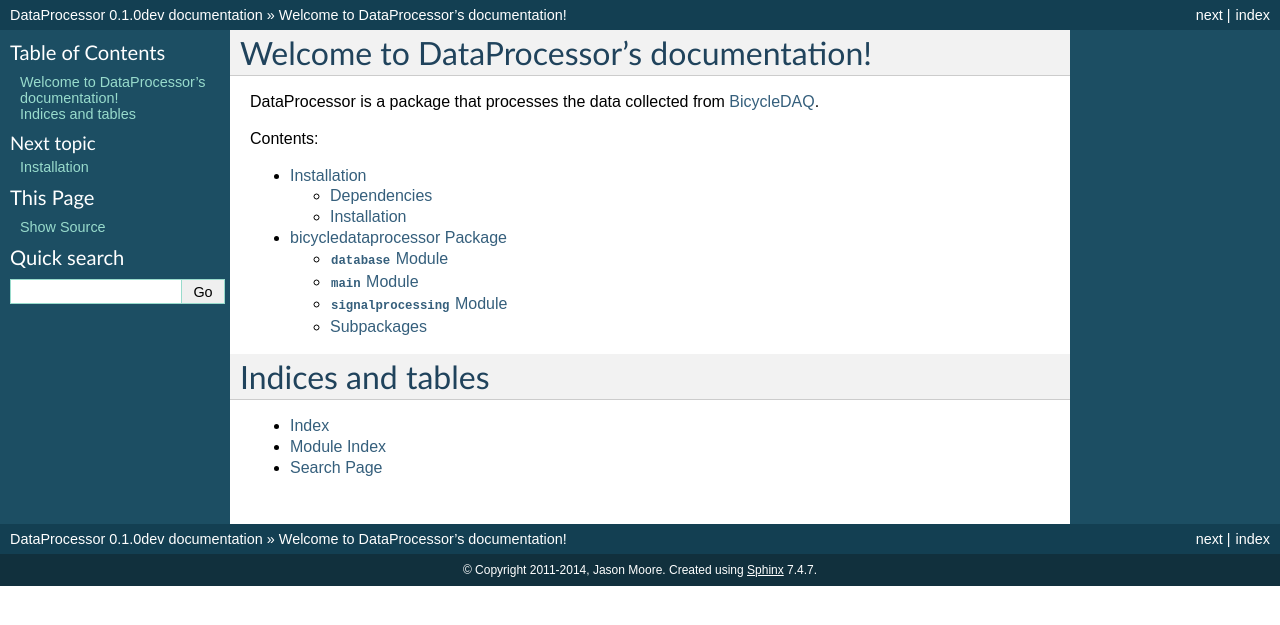
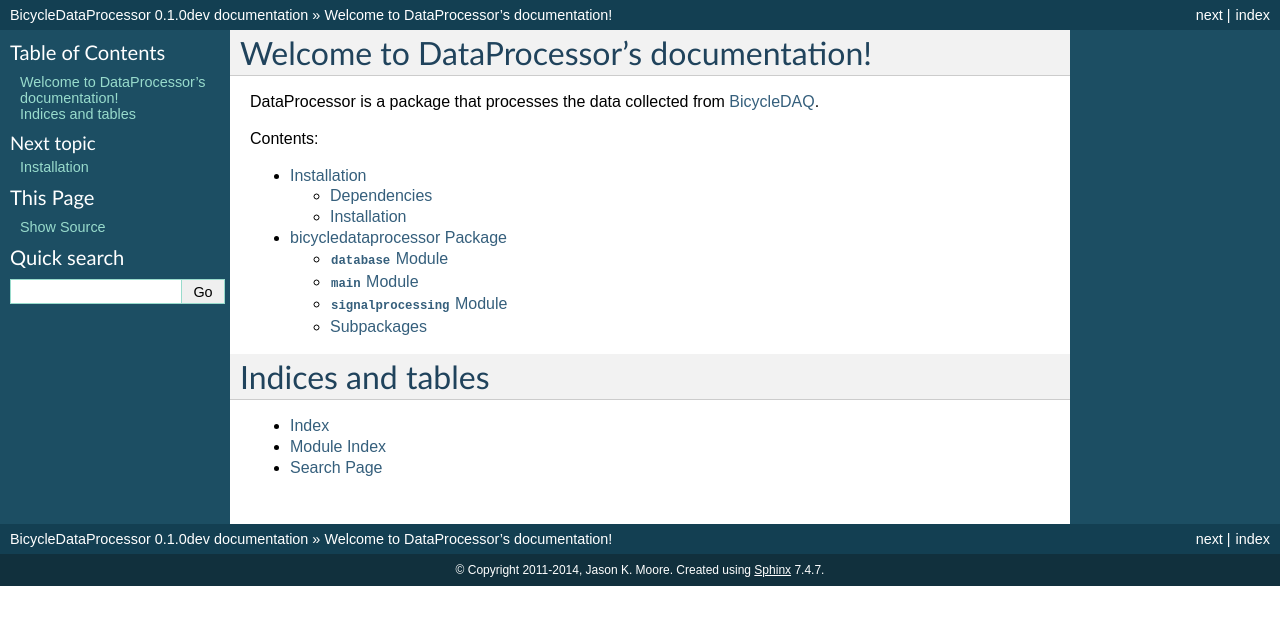
Before and after one commit to moorepants/BicycleDataProcessor, a Sphinx documentation site: the page built from docs/index.rst, in a window 1280 px wide. Shown: the top 625 px of the page. Built offline with Sphinx 7.4.7, drawn with Linux system fonts in a browser that asks for light colours; the version number is read from the project's files by our own code.

Commit message:
Minor cleanup.

```diff
--- a/docs/conf.py
+++ b/docs/conf.py
@@ -18,7 +18,7 @@
 # documentation root, use os.path.abspath to make it absolute, like shown here.
 sys.path.insert(0, os.path.abspath('..'))
 
-from bicycleparameters import __version__
+from bicycledataprocessor import __version__
 
 # -- General configuration -----------------------------------------------------
 
@@ -46,8 +46,8 @@
 master_doc = 'index'
 
 # General information about the project.
-project = u'DataProcessor'
-copyright = u'2011-2014, Jason Moore'
+project = u'BicycleDataProcessor'
+copyright = u'2011-2014, Jason K. Moore'
 
 # The version info for the project you're documenting, acts as replacement for
 # |version| and |release|, also used in various other places throughout the
@@ -170,7 +170,7 @@
 #html_file_suffix = None
 
 # Output file base name for HTML help builder.
-htmlhelp_basename = 'DataProcessordoc'
+htmlhelp_basename = 'BicycleDataProcessordoc'
 
 
 # -- Options for LaTeX output --------------------------------------------------
@@ -184,8 +184,8 @@
 # Grouping the document tree into LaTeX files. List of tuples
 # (source start file, target name, title, author, documentclass [howto/manual]).
 latex_documents = [
-  ('index', 'DataProcessor.tex', u'DataProcessor Documentation',
-   u'Jason Moore', 'manual'),
+  ('index', 'BicycleDataProcessor.tex', u'BicycleDataProcessor Documentation',
+   u'Jason K. Moore', 'manual'),
 ]
 
 # The name of an image file (relative to this directory) to place at the top of
@@ -217,6 +217,6 @@
 # One entry per manual page. List of tuples
 # (source start file, name, description, authors, manual section).
 man_pages = [
-    ('index', 'dataprocessor', u'DataProcessor Documentation',
-     [u'Jason Moore'], 1)
+    ('index', 'bicycledataprocessor', u'BicycleDataProcessor Documentation',
+     [u'Jason K. Moore'], 1)
 ]
```
Also changed, not shown: 1 other file.
